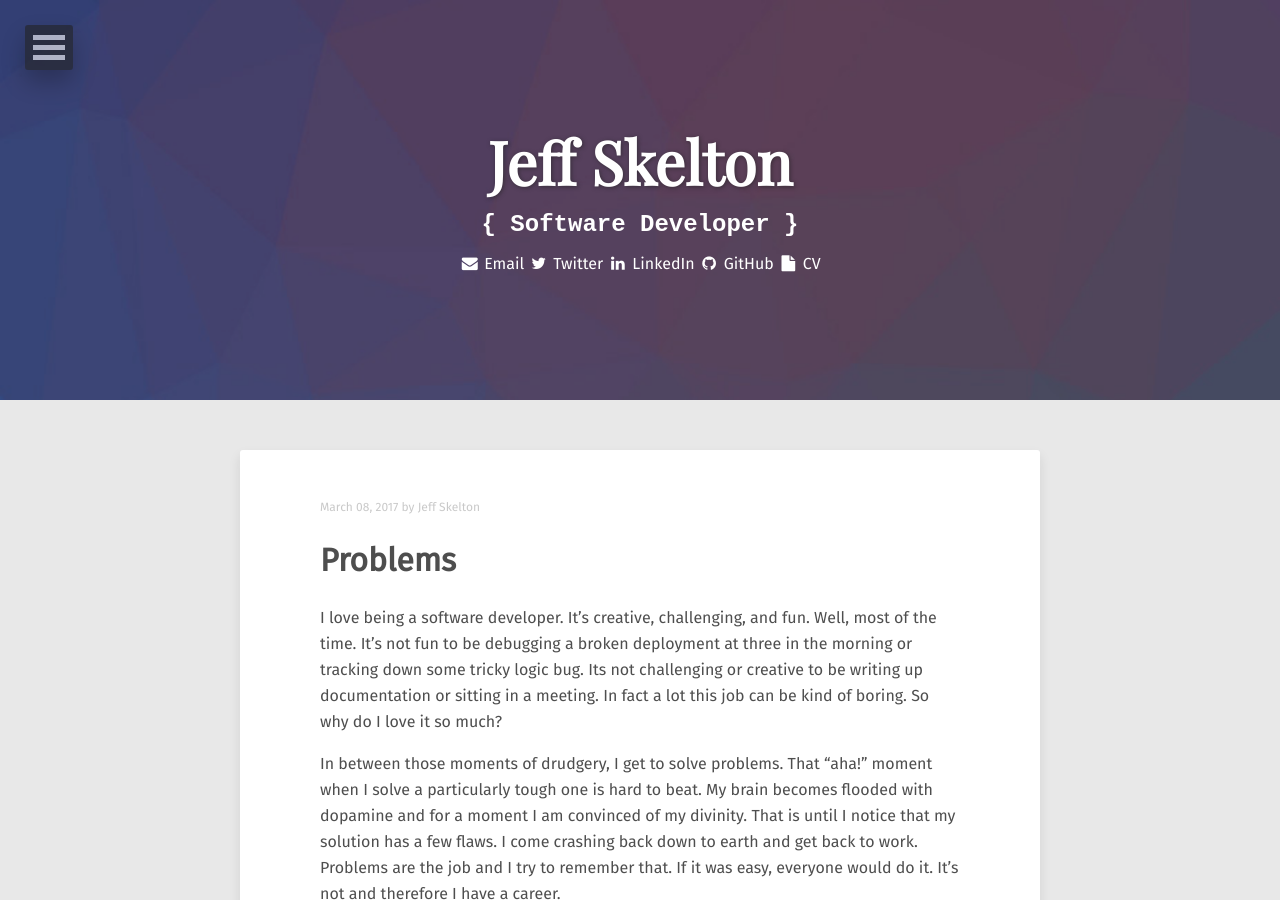
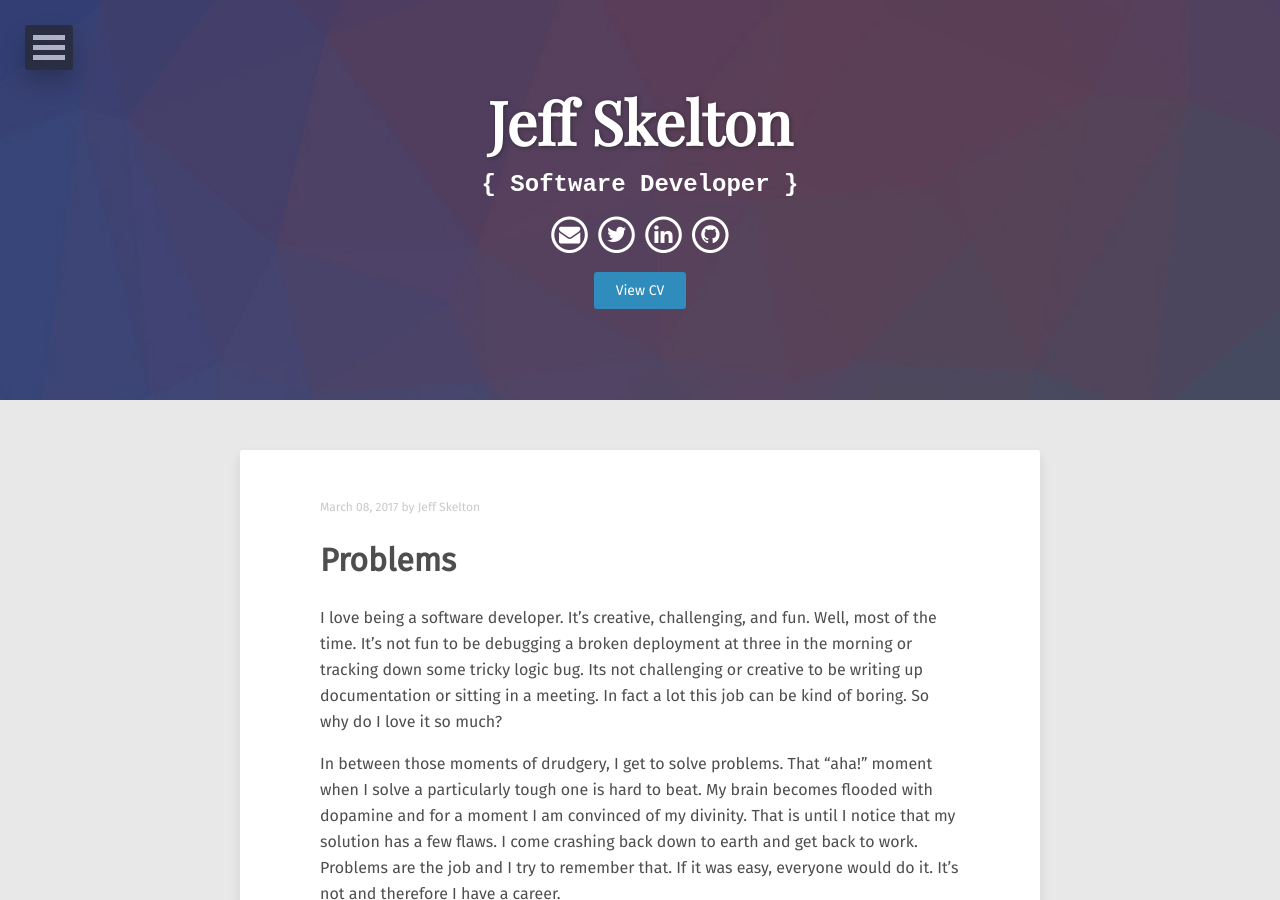
Before and after one commit to jeffskelton3/jeffskelton3.github.io, a Jekyll site: the page built from index.html, in a window 1280 px wide and 900 px high. Built offline with Jekyll 4.4.1, drawn with Linux system fonts in a browser that asks for light colours; nearby versions of some CDN libraries; the list of posts is cut into pages by our own code.

Commit message:
update links in post index

```diff
--- a/_layouts/hpstr/post-index.html
+++ b/_layouts/hpstr/post-index.html
@@ -25,37 +25,55 @@
       <h2>{{ page.title }}</h2>
       <ul class="unstyled-list inline-list">
 				{% if site.owner.email %}<li>
-					<a href="mailto:{{ site.owner.email }}"><i class="fa fa-fw fa-envelope"></i> Email</a>
+					<a href="mailto:{{ site.owner.email }}">
+						<span class="fa-stack fa-lg">
+							<i class="fa fa-circle-thin fa-stack-2x"></i>
+							<i class="fa fa-envelope fa-stack-1x"></i>
+						</span>
+					</a>
 				</li>{% endif %}
 				{% if site.owner.twitter %}<li>
-					<a href="https://twitter.com/{{ site.owner.twitter }}"><i class="fa fa-fw fa-twitter"></i> Twitter</a>
+					<a href="https://twitter.com/{{ site.owner.twitter }}">
+						<span class="fa-stack fa-lg">
+							<i class="fa fa-circle-thin fa-stack-2x"></i>
+							<i class="fa fa-twitter fa-stack-1x"></i>
+						</span>
+					</a>
 				</li>{% endif %}
 				{% if site.owner.facebook %}<li>
-					<a href="https://facebook.com/{{ site.owner.facebook }}"><i class="fa fa-fw fa-facebook"></i> Facebook</a>
-				</li>{% endif %}
-				{% if site.owner.google_plus %}<li>
-					<a href="https://google.com/{{ site.owner.google_plus }}"><i class="fa fa-fw fa-google-plus"></i> Google+</a>
+					<a href="https://facebook.com/{{ site.owner.facebook }}">
+						<span class="fa-stack fa-lg">
+							<i class="fa fa-circle-thin fa-stack-2x"></i>
+							<i class="fa fa-facebook fa-stack-1x"></i>
+						</span>
+					</a>
 				</li>{% endif %}
 				{% if site.owner.linkedin %}<li>
-					<a href="https://linkedin.com/in/{{ site.owner.linkedin }}"><i class="fa fa-fw fa-linkedin"></i> LinkedIn</a>
+					<a href="https://linkedin.com/in/{{ site.owner.linkedin }}">
+						<span class="fa-stack fa-lg">
+							<i class="fa fa-circle-thin fa-stack-2x"></i>
+							<i class="fa fa-linkedin fa-stack-1x"></i>
+						</span>
+					</a>
 				</li>{% endif %}
 				{% if site.owner.github %}<li>
-					<a href="https://github.com/{{ site.owner.github }}"><i class="fa fa-fw fa-github"></i> GitHub</a>
+					<a href="https://github.com/{{ site.owner.github }}">
+						<span class="fa-stack fa-lg">
+							<i class="fa fa-circle-thin fa-stack-2x"></i>
+							<i class="fa fa-github fa-stack-1x"></i>
+						</span>
+					</a>
 				</li>{% endif %}
 				{% if site.owner.stackexchange %}<li>
-					<a href="{{ site.owner.stackexchange }}"><i class="fa fa-fw fa-stack-exchange"></i> Stackexchange</a>
+					<a href="https://github.com/{{ site.owner.stackexchange }}">
+						<span class="fa-stack fa-lg">
+							<i class="fa fa-circle-thin fa-stack-2x"></i>
+							<i class="fa fa-stack-exchange fa-stack-1x"></i>
+						</span>
+					</a>
 				</li>{% endif %}
-				{% if site.owner.instagram %}<li>
-					<a href="https://instagram.com/{{ site.owner.instagram }}"><i class="fa fa-fw fa-instagram"></i> Instagram</a>
-				</li>{% endif %}
-				{% if site.owner.flickr %}<li>
-					<a href="https://www.flickr.com/photos/{{ site.owner.flickr }}"><i class="fa fa-fw fa-flickr"></i> Flickr</a>
-				</li>{% endif %}
-				{% if site.owner.tumblr %}<li>
-					<a href="http://{{ site.owner.tumblr }}.tumblr.com"><i class="fa fa-fw fa-tumblr"></i> Tumblr</a>
-				</li>{% endif %}
-        <li><a href="{{ site.url }}/cv"><i class="fa fa-fw fa-file"></i> CV</a></li>
       </ul>
+			<a href="{{ "/cv" | prepend: site.url }}" class="btn btn-info">View CV</a>
     </div><!-- /.header-title-wrap -->
   </div><!-- /.header-title -->
 </div><!-- /.entry-header -->
```
